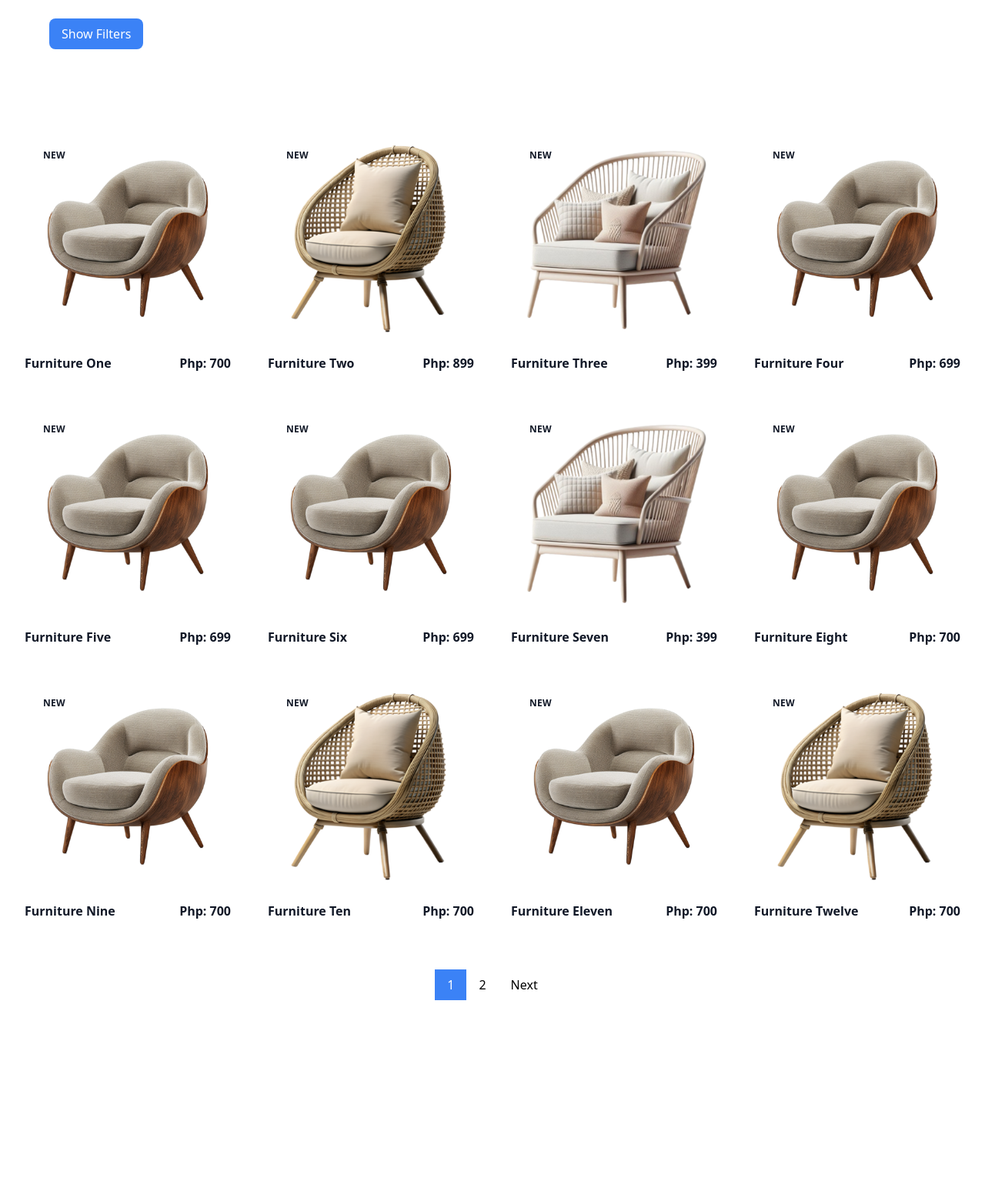
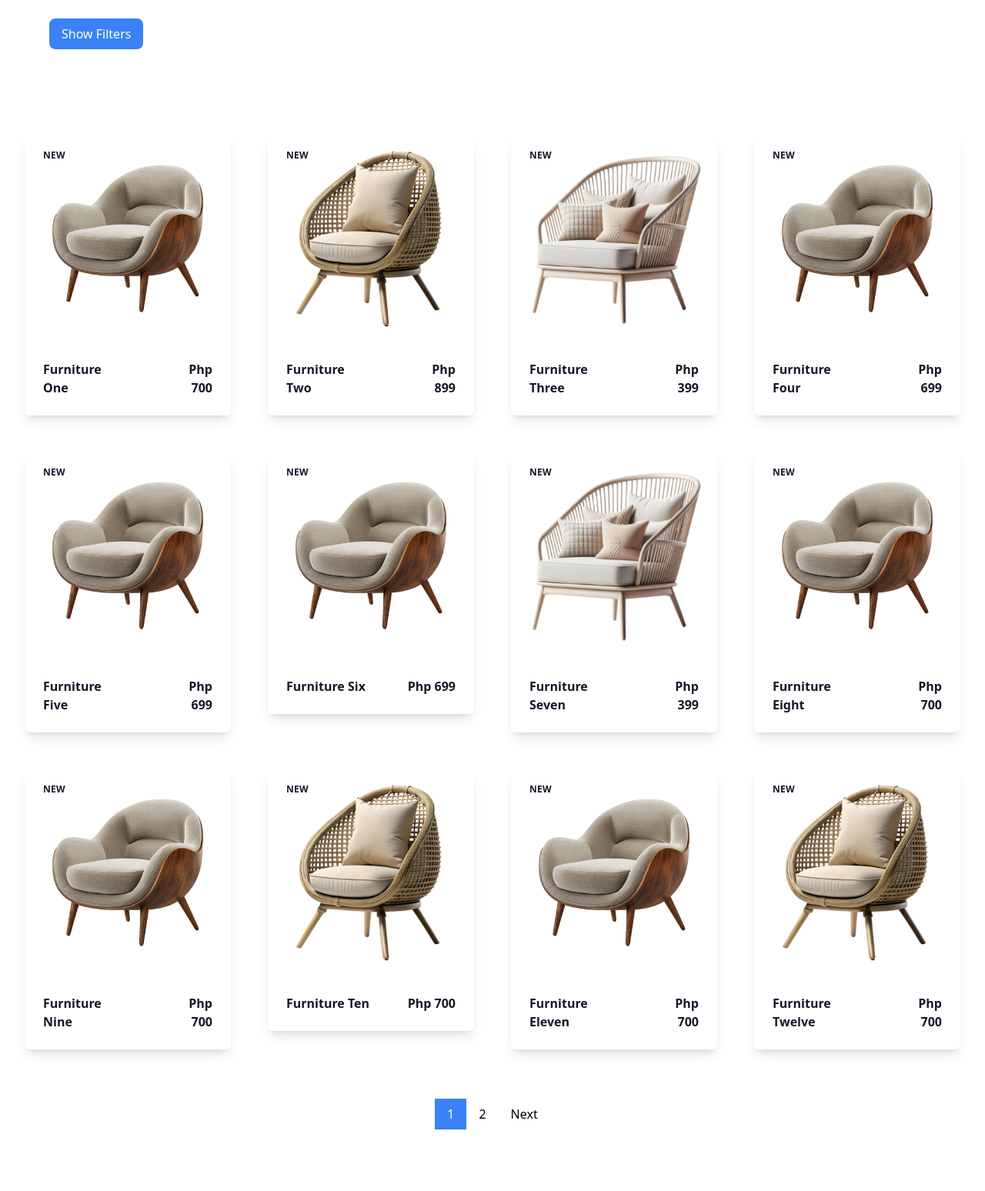
Before and after one commit to Cabual06/ecommerce, a PHP site: page /ProductPage.php in a window 1280 px wide. Shown: the part 204-1752 px from the top of the page at 77% size. Before the commit the page ends 1504 px from the top, so only its background shows below. Run offline with PHP 8.4, Linux system fonts and the light colour scheme; data comes from the database, SQL or seed files in the repository.

Commit message:
ecommerce

```diff
--- a/ProductPage.php
+++ b/ProductPage.php
@@ -146,13 +146,13 @@
 </main>
 
 <div class="px-4 mx-auto sm:px-6 lg:px-8 max-w-7xl">
-    <div class="grid grid-cols-2 gap-12 mt-10 lg:mt-16 lg:gap-12 lg:grid-cols-4">
+    <div class="grid grid-cols-2 gap-8 mt-10 lg:mt-16 lg:gap-12 lg:grid-cols-4">
         <?php
         if (mysqli_num_rows($select_products) > 0) {
             while ($fetch_product = mysqli_fetch_assoc($select_products)) {
                 ?>
                 <form method="POST">
-                    <div class="relative group">
+                    <div class="relative group shadow-lg p-2 rounded-md">
                         <div class="overflow-hidden aspect-w-1 aspect-h-1">
                             <img class="object-cover w-full h-full transition-all duration-300 group-hover:scale-110" src="./images/<?php echo $fetch_product['image']; ?>">
                             <input type="hidden" name="product_id" value="<?php echo $fetch_product['id']; ?>">
@@ -162,14 +162,14 @@
                         </div>
                         <div class="flex items-start justify-between mt-4 space-x-4">
                             <div>
-                                <h3 class="text-xs font-bold text-gray-900 sm:text-sm md:text-base">
+                                <h3 class="text-xs font-bold text-gray-900 sm:text-sm md:text-base p-4">
                                     <a href="#" title=""><?php echo $fetch_product['name']; ?>
                                         <span class="absolute inset-0" aria-hidden="true"></span>
                                     </a>
                                 </h3>
                             </div>
                             <div class="text-right">
-                                <p class="text-xs font-bold text-gray-900 sm:text-sm md:text-base">Php: <?php echo $fetch_product['price']; ?></p>
+                                <p class="text-xs font-bold text-gray-900 sm:text-sm md:text-base p-4">Php <?php echo $fetch_product['price']; ?></p>
                             </div>
                         </div>
                     </div>
```
